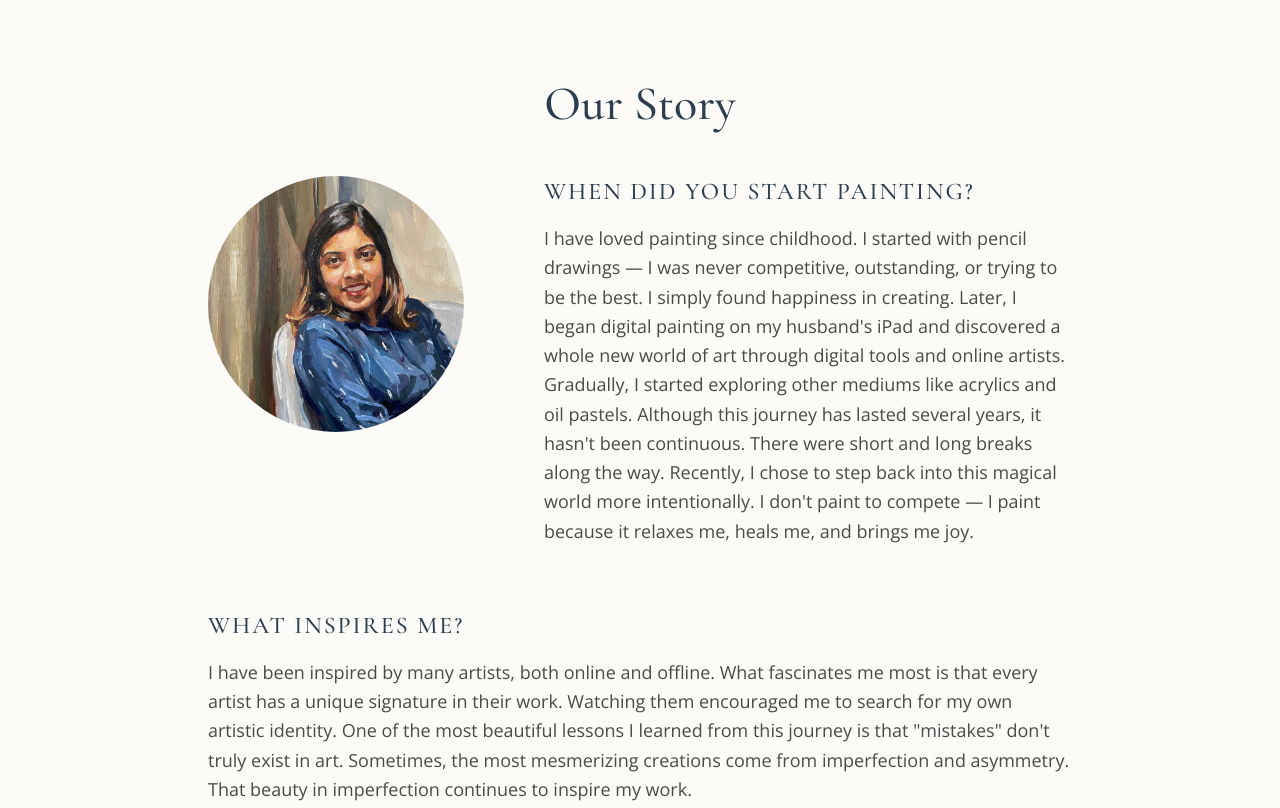
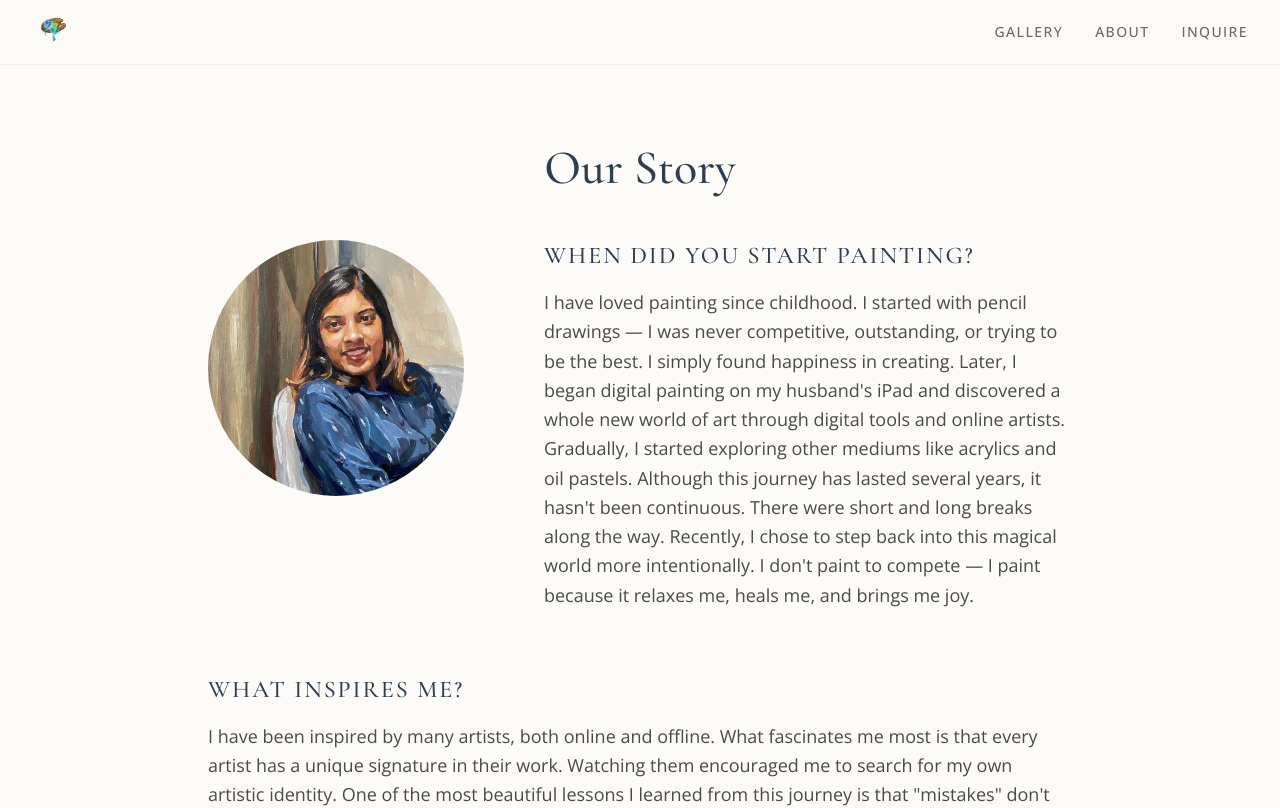
Before and after one commit to daredeep33/spilledpalettestudio, a Next.js app: page /about in a window 1280 px wide. Shown: the top 808 px of the page. Built offline with nearby package versions, Linux system fonts and the light colour scheme.

Commit message:
Add navigation to About page

```diff
--- a/app/about/page.tsx
+++ b/app/about/page.tsx
@@ -1,5 +1,6 @@
 import type { Metadata } from 'next'
 import Image from 'next/image'
+import Navigation from '../../components/Navigation'
 
 export const metadata: Metadata = {
   title: 'About | Spilled Palette Studio',
@@ -9,6 +10,7 @@ export const metadata: Metadata = {
 export default function AboutPage() {
   return (
     <main className="min-h-screen bg-[#FDFBF7]">
+      <Navigation />
       <div className="max-w-4xl mx-auto px-4 py-20">
         <h1 className="font-serif text-4xl sm:text-5xl text-[#2c3e50] mb-12 text-center">
           Our Story
```
